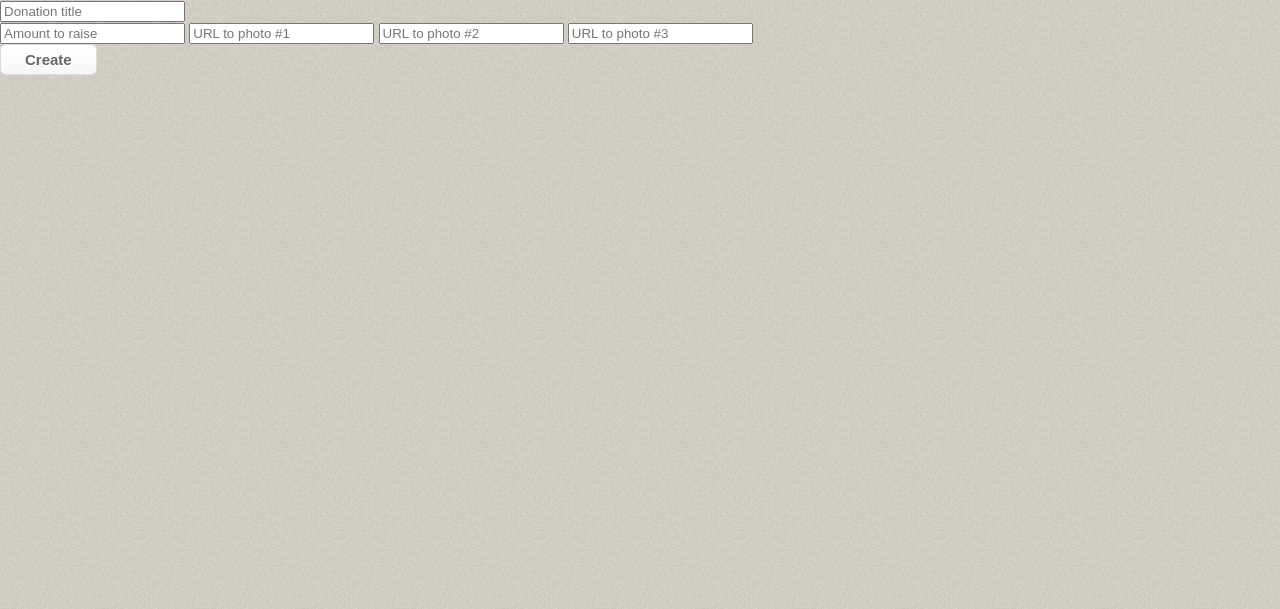
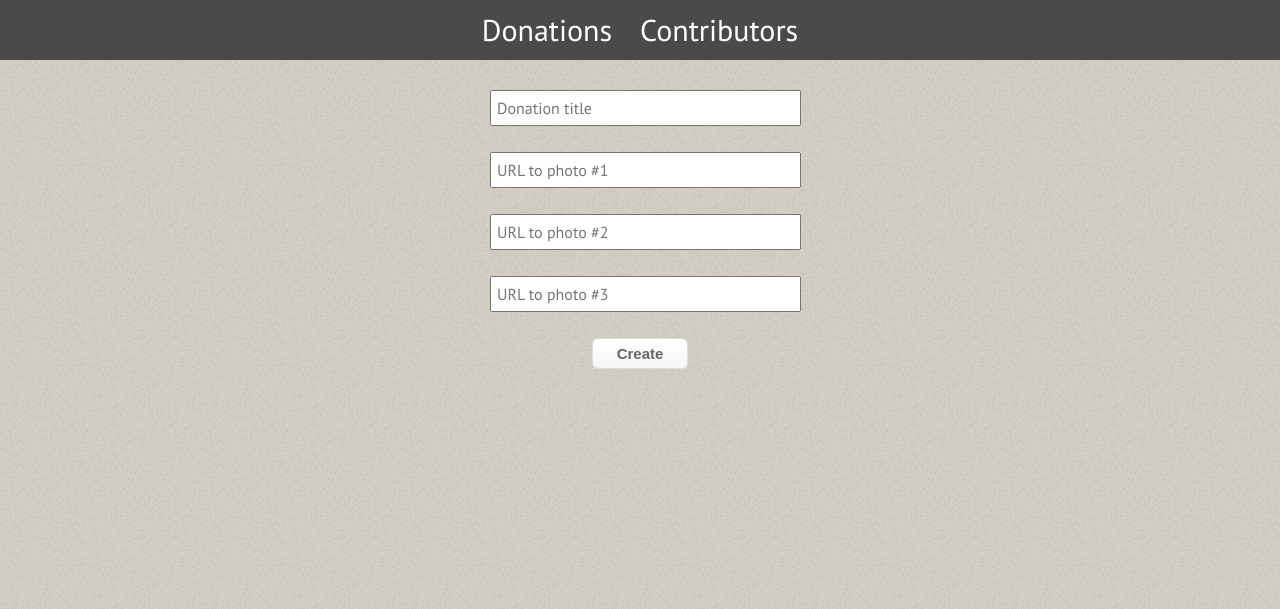
Before and after one commit to appintheair/paypal-battlehack2013, a Python web app: template Kicknate/templates/new_donation.html in a window 1280 px wide. Shown: the top 609 px of the page. Run offline with Jinja, Linux system fonts and the light colour scheme; the template is opened without the code that fills it, so the values that code supplies are empty; some libraries are stand-ins or nearby versions.

Commit message:
Just simple styling

```diff
--- a/Kicknate/handlers/web/donations.py
+++ b/Kicknate/handlers/web/donations.py
@@ -25,7 +25,6 @@ class CreateDonation(base.BaseHandler):
 
     def post(self):
         donation_title = self.request.get('title')
-        donation_amount = self.request.get('amount')
         donation_photo1 = self.request.get('photo1')
         donation_photo2 = self.request.get('photo2')
         donation_photo3 = self.request.get('photo3')
@@ -33,7 +32,7 @@ class CreateDonation(base.BaseHandler):
 
         donation = Donation()
         donation.title = donation_title
-        donation.amount = int(donation_amount)
+        donation.amount = 0
         donation.photo1_url = donation_photo1
         donation.photo2_url = donation_photo2
         donation.photo3_url = donation_photo3
@@ -41,4 +40,4 @@ class CreateDonation(base.BaseHandler):
         donation.put()
 
         time.sleep(0.5)
-        self.redirect(str(self.request.uri))
+        self.redirect('/donations')
--- a/Kicknate/html/css/style.css
+++ b/Kicknate/html/css/style.css
@@ -10,8 +10,20 @@ a {
     color: #FFF;
 }
 
+.width-300 {
+    width : 300px;
+}
+
+.block-input {
+    height: 30px;
+    font-family: 'PT Sans', sans-serif;
+    font-size: 12pt;
+    padding-left: 5px;
+    margin-bottom: 10px;
+}
+
 .menu {
-    height: 34px;
+    height: 50px;
     background-color: #4b4949;
     text-align: center;
     color: #FFF;
@@ -20,7 +32,6 @@ a {
     padding-top: 10px;
     position: fixed;
     top: 0;
-
 }
 
 .menu__tag{
@@ -94,6 +105,11 @@ a {
     font-family: 'PT Sans', sans-serif;
 }
 
+.center-content {
+    width: 50%;
+    margin: 0 auto;
+    text-align: center;
+}
 
 .more {
     width: 612px;
@@ -124,6 +140,7 @@ a {
 
     display: inline-block;
     text-decoration: none;
+    font-size: 16pt;
 }
 
 .row-info:hover {
--- a/Kicknate/templates/base.html
+++ b/Kicknate/templates/base.html
@@ -10,6 +10,10 @@
     {% endblock %}
 </head>
 <body>
+<div class="menu">
+    <a href="/donations" class="menu__tag">Donations</a>
+    <a href="/donators" class="menu__tag">Contributors</a>
+</div>
 {% block body %}
 <div id="content">
     {% block content %}
--- a/Kicknate/templates/new_donation.html
+++ b/Kicknate/templates/new_donation.html
@@ -3,12 +3,12 @@
 New donation
 {% endblock %}
 {% block content %}
-<form method="POST">
-    <input type="text" name="title" class="width-100p block-input" placeholder="Donation title" required/><br/>
-    <input type="text" name="amount" class="width-100p block-input" placeholder="Amount to raise" required/>
-    <input type="text" name="photo1" class="width-100p block-input" placeholder="URL to photo #1" required/>
-    <input type="text" name="photo2" class="width-100p block-input" placeholder="URL to photo #2" required/>
-    <input type="text" name="photo3" class="width-100p block-input" placeholder="URL to photo #3" required/>
+<div style="margin-top: 90px;"></div>
+<form method="POST" style="margin: 0 auto; width: 300px;">
+    <p><input type="text" name="title" class="width-300 block-input" placeholder="Donation title" required/></p>
+    <p><input type="text" name="photo1" class="width-300 block-input" placeholder="URL to photo #1" required/></p>
+    <p><input type="text" name="photo2" class="width-300 block-input" placeholder="URL to photo #2" required/></p>
+    <p><input type="text" name="photo3" class="width-300 block-input" placeholder="URL to photo #3" required/></p>
 
 
     <div class="center-content"><input type="submit" class="nice-button width-150" value="Create" /></div>
```
Also changed, not shown: Kicknate/templates/donations.html (+7 -11 lines), Kicknate/templates/donators.html (+11 -20 lines).
